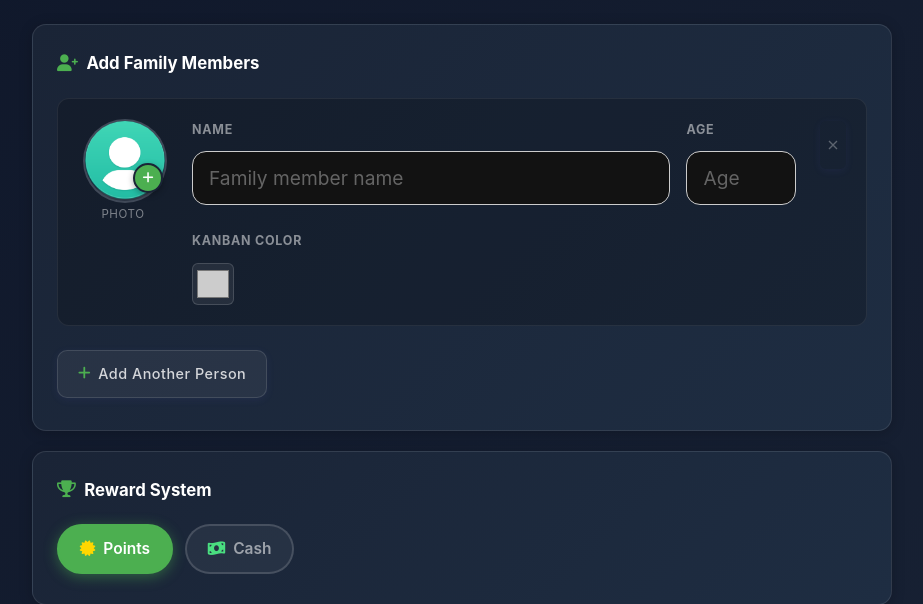
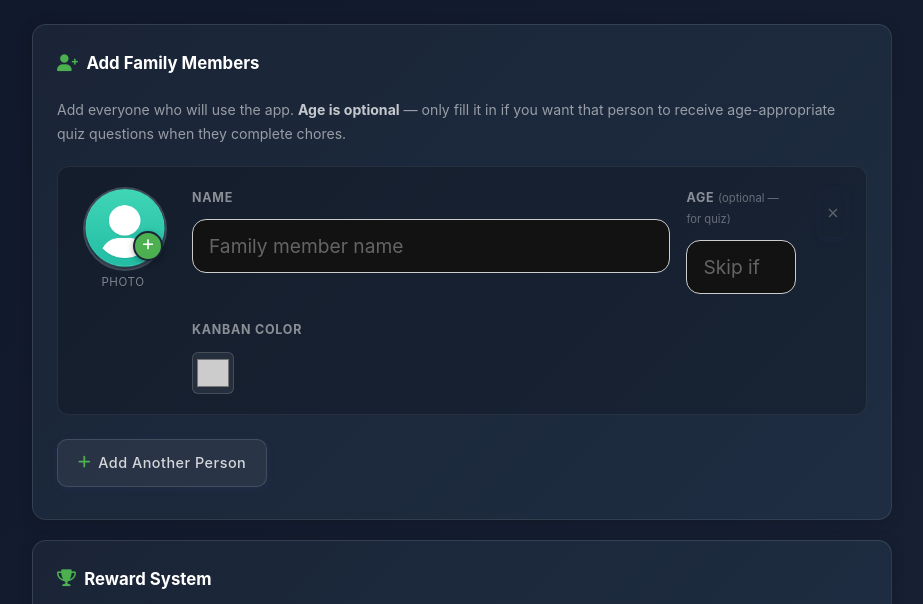
Before and after one commit to matda59/ChoresRewards, a Flask app: page /setup in a window 1280 px wide. Shown: the part 139-743 px from the top of the page, without its empty margins (178-1101 px from the left). Run offline with Flask 3, Linux system fonts and the light colour scheme.

Commit message:
Clarify age field is optional and used for quiz questions

```diff
--- a/templates/setup_wizard.html
+++ b/templates/setup_wizard.html
@@ -397,6 +397,7 @@
     <!-- ── Add New Family Members ── -->
     <div class="wizard-section">
       <h3 class="wizard-section-title"><i class="fas fa-user-plus"></i> Add Family Members</h3>
+    <p style="color:rgba(255,255,255,0.55); font-size:0.88rem; margin:0 0 1.25rem;">Add everyone who will use the app. <strong style="color:rgba(255,255,255,0.75);">Age is optional</strong> — only fill it in if you want that person to receive age-appropriate quiz questions when they complete chores.</p>
 
     <div id="people-list">
       <!-- Template person entry -->
@@ -418,8 +419,8 @@
         <input type="text" name="people[]" required maxlength="50" placeholder="Family member name" class="wz-input">
       </div>
       <div class="field-item narrow">
-        <span class="wz-label">Age</span>
-        <input type="number" name="person_age[]" min="0" placeholder="Age" class="wz-input">
+        <span class="wz-label">Age <span style="font-weight:400; text-transform:none; letter-spacing:0; color:rgba(255,255,255,0.35); font-size:0.9em;">(optional — for quiz)</span></span>
+        <input type="number" name="person_age[]" min="0" placeholder="Skip if no quiz" class="wz-input">
       </div>
     </div>
     <div class="field-item">
@@ -462,8 +463,8 @@ document.addEventListener('click', function(e) {
         <input type="text" name="people[]" required maxlength="50" placeholder="Family member name" class="wz-input">
       </div>
       <div class="field-item narrow">
-        <span class="wz-label">Age</span>
-        <input type="number" name="person_age[]" min="0" placeholder="Age" class="wz-input">
+        <span class="wz-label">Age <span style="font-weight:400; text-transform:none; letter-spacing:0; color:rgba(255,255,255,0.35); font-size:0.9em;">(optional — for quiz)</span></span>
+        <input type="number" name="person_age[]" min="0" placeholder="Skip if no quiz" class="wz-input">
       </div>
     </div>
     <div class="field-item">
@@ -784,8 +785,8 @@ function addPerson() {
           <input type="text" name="people[]" required maxlength="50" placeholder="Family member name" class="wz-input">
         </div>
         <div class="field-item narrow">
-          <span class="wz-label">Age</span>
-          <input type="number" name="person_age[]" min="0" placeholder="Age" class="wz-input">
+          <span class="wz-label">Age <span style="font-weight:400; text-transform:none; letter-spacing:0; color:rgba(255,255,255,0.35); font-size:0.9em;">(optional — for quiz)</span></span>
+          <input type="number" name="person_age[]" min="0" placeholder="Skip if no quiz" class="wz-input">
         </div>
       </div>
       <div class="field-item">
```
